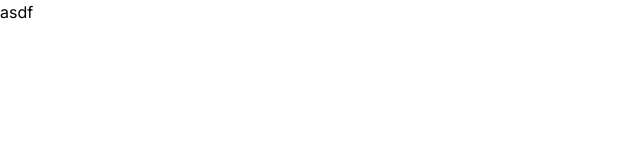
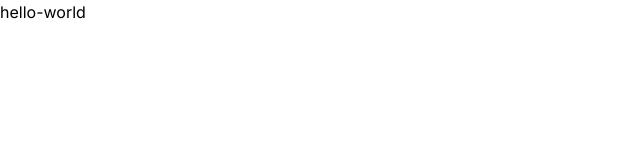
Before and after one commit to Justin-Singh125125/VMK-Builders, a Next.js app: page / in a window 1280 px wide. Shown: the top 160 px of the page, without its empty margins (0-640 px from the left). Built offline with nearby package versions, Linux system fonts and the light colour scheme.

Commit message:
added hello world example

```diff
--- a/src/app/page.tsx
+++ b/src/app/page.tsx
@@ -1,3 +1,3 @@
 export default function Home() {
-  return <main>asdf</main>;
+  return <main>hello-world</main>;
 }
```
